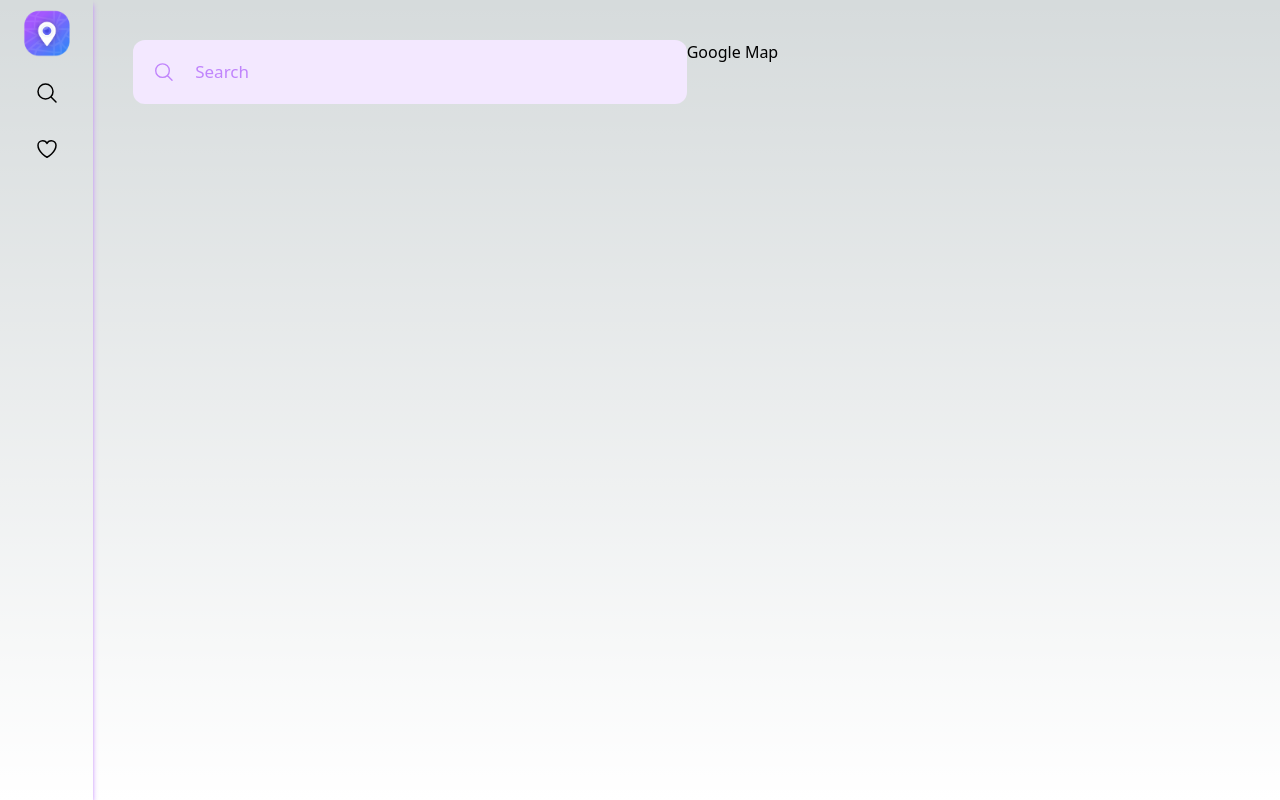
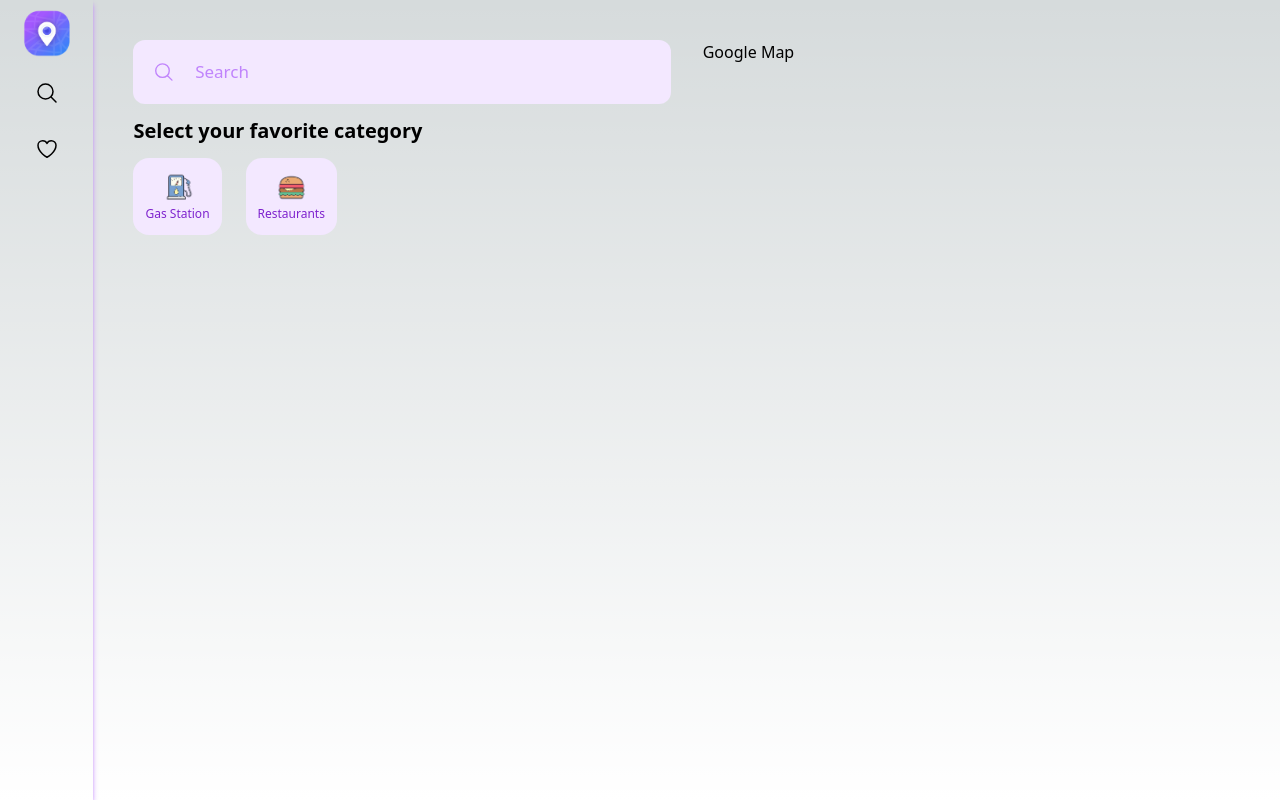
Before and after one commit to BogdanGlazkov/nextjs-google-map-app, a Next.js app: page / in a window 1280 px wide. Built offline with nearby package versions, Linux system fonts and the light colour scheme.

Commit message:
Add CategoryList and CategoryItem components

```diff
--- /dev/null
+++ b/assets/data.js
@@ -0,0 +1,4 @@
+export const CategoryListData = [
+  { id: 1, name: "Gas Station", value: "gas_station", icon: "/gas.png" },
+  { id: 1, name: "Restaurants", value: "restaurant", icon: "/food.png" },
+];
--- /dev/null
+++ b/components/CategoryItem.jsx
@@ -0,0 +1,14 @@
+import Image from "next/image";
+import React from "react";
+
+const CategoryItem = ({ category }) => {
+  const { id, name, value, icon } = category;
+  return (
+    <div className="flex flex-col items-center bg-purple-100 p-3 rounded-2xl hover:scale-105 transition-all duration-100 cursor-pointer">
+      <Image src={icon} alt={name} width={35} height={35} />
+      <h3 className="text-[12px] text-purple-700">{name}</h3>
+    </div>
+  );
+};
+
+export default CategoryItem;
--- /dev/null
+++ b/components/CategoryList.jsx
@@ -0,0 +1,30 @@
+import { useEffect, useState } from "react";
+import { CategoryListData } from "@/assets/data";
+import CategoryItem from "./CategoryItem";
+
+const CategoryList = () => {
+  const [category, setCategory] = useState([]);
+
+  useEffect(() => {
+    setCategory(CategoryListData);
+  }, []);
+
+  return (
+    <div>
+      <h2 className="text-[20px] my-3 font-bold">
+        Select your favorite category
+      </h2>
+      <ul className="flex gap-6 mb-5">
+        {category
+          ? category.map((item) => (
+              <li key={item.id}>
+                <CategoryItem category={item} />
+              </li>
+            ))
+          : null}
+      </ul>
+    </div>
+  );
+};
+
+export default CategoryList;
--- a/pages/index.js
+++ b/pages/index.js
@@ -2,6 +2,7 @@ import Image from "next/image";
 import { Inter } from "next/font/google";
 import SideNavBar from "@/components/SideNavBar";
 import SearchBar from "@/components/SearchBar";
+import CategoryList from "@/components/CategoryList";
 
 const inter = Inter({ subsets: ["latin"] });
 
@@ -9,8 +10,11 @@ export default function Home() {
   return (
     <main className="flex">
       <SideNavBar />
-      <section className="grid grid-cols-1 md:grid-cols-2 px-6 md:px-10 w-full mt-10">
-        <div>{<SearchBar />}</div>
+      <section className="grid grid-cols-1 gap-8 md:grid-cols-2 px-6 md:px-10 w-full mt-10">
+        <div>
+          <SearchBar />
+          <CategoryList />
+        </div>
         <div>Google Map</div>
       </section>
     </main>
```
